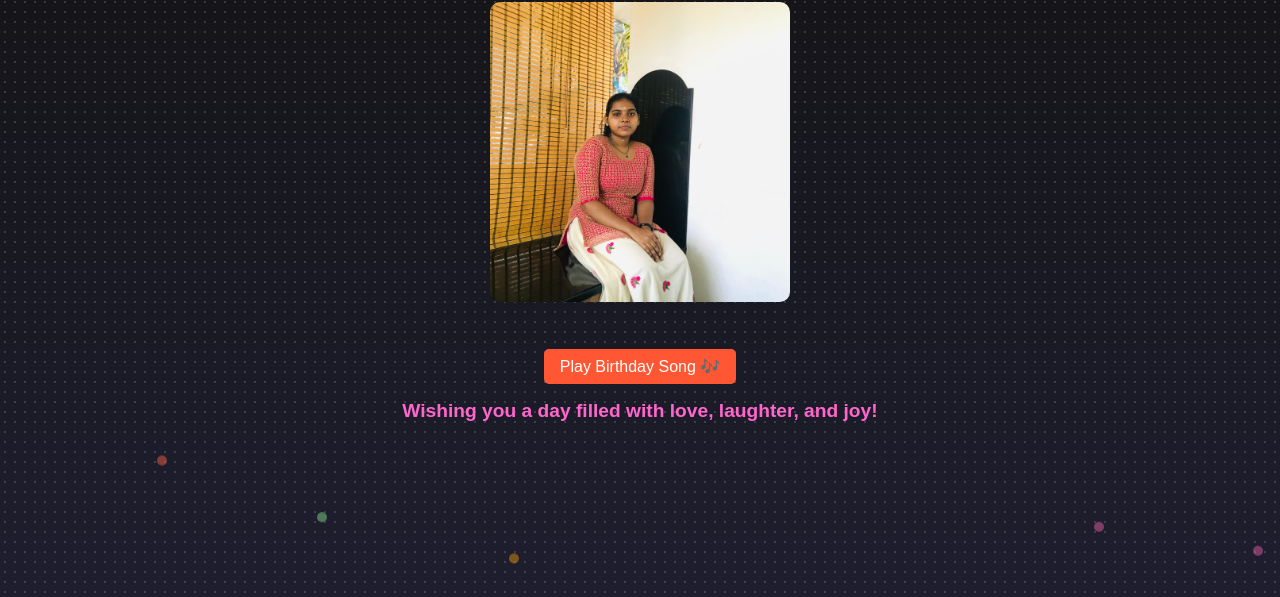
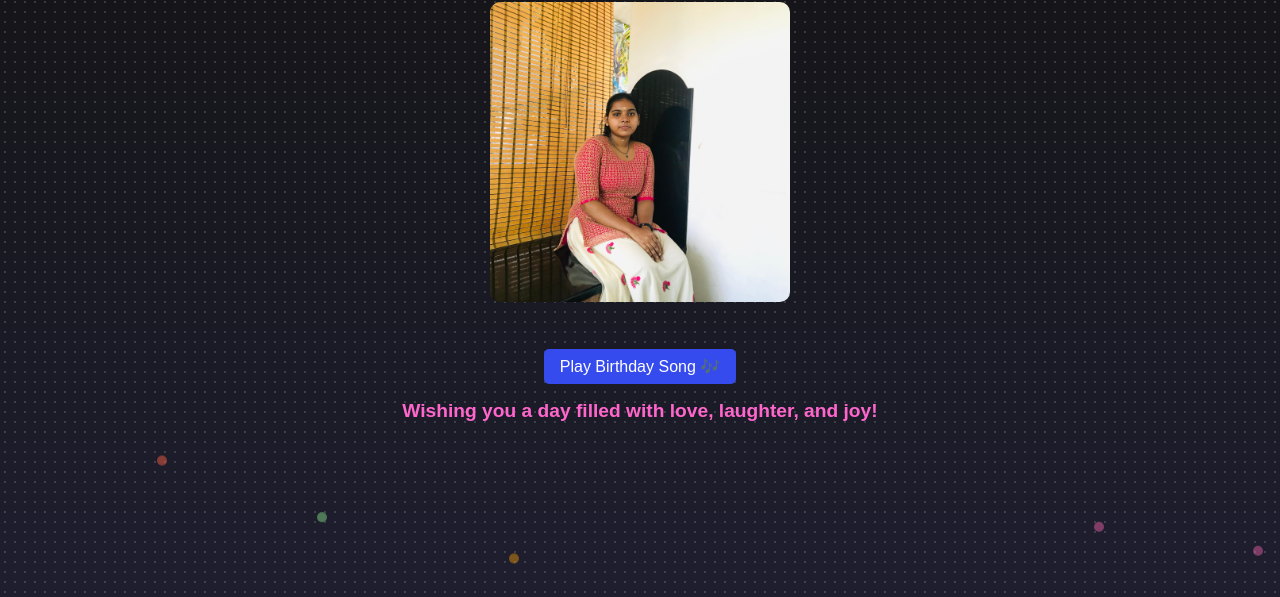
Before and after one commit to adwaithv964/birthday_wish_chinnu, a plain HTML site: page index.html in a window 1280 px wide. Shown: the part 203-800 px from the top of the page. Drawn offline with Linux system fonts and the light colour scheme.

Commit message:
update btn clor

```diff
--- a/index.html
+++ b/index.html
@@ -131,7 +131,7 @@
             padding: 0.5rem 1rem;
             border: none;
             border-radius: 5px;
-            background-color: #ff5733;
+            background-color: #354bee;
             color: #fff;
             font-size: 1rem;
             cursor: pointer;
```
